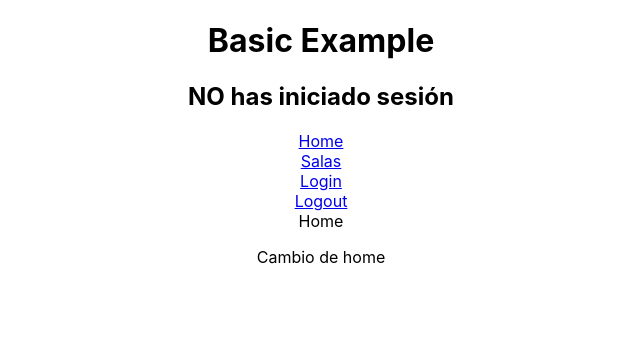
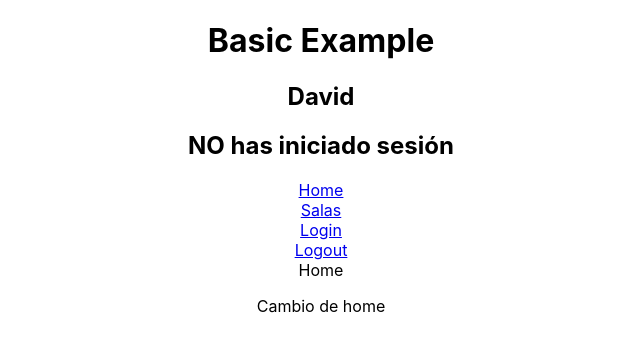
Before and after one commit to host4ideas/app-foro-empleo-fdf, a React (Create React App) app: page / in a window 1280 px wide. Shown: the top 352 px of the page, without its empty margins (319-959 px from the left). Built offline with nearby package versions, Linux system fonts and the light colour scheme; no server answers.

Commit message:
Update App

```diff
--- a/src/App.js
+++ b/src/App.js
@@ -11,6 +11,7 @@ export default function App() {
   return (
     <div className="App">
       <h1>Basic Example</h1>
+      <h2>David</h2>
       <AuthContextProvider>
         <Router />
       </AuthContextProvider>
```
Lines whose indentation alone changed are shown as unchanged.
